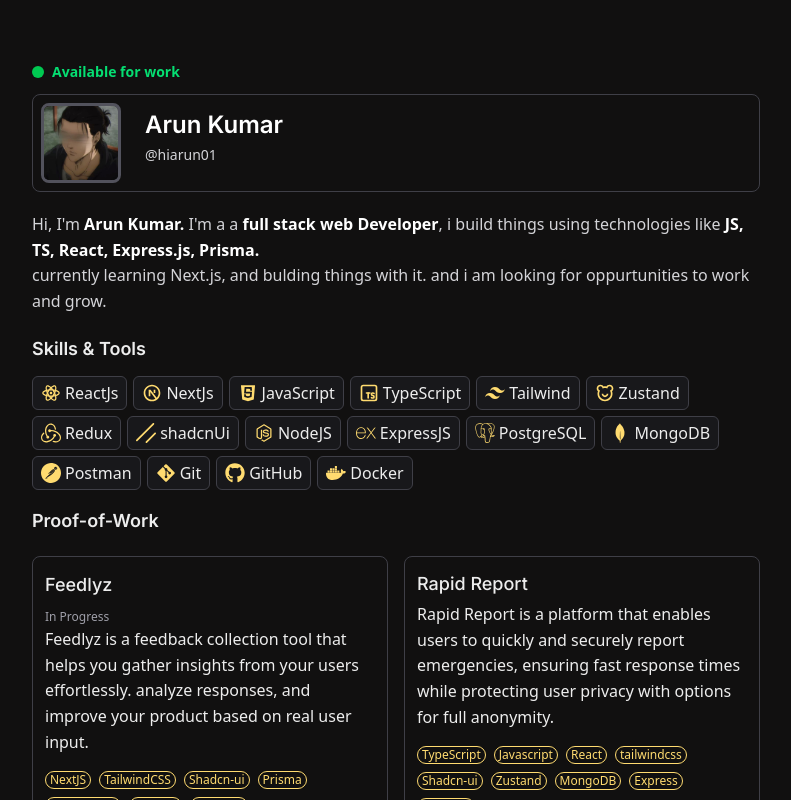
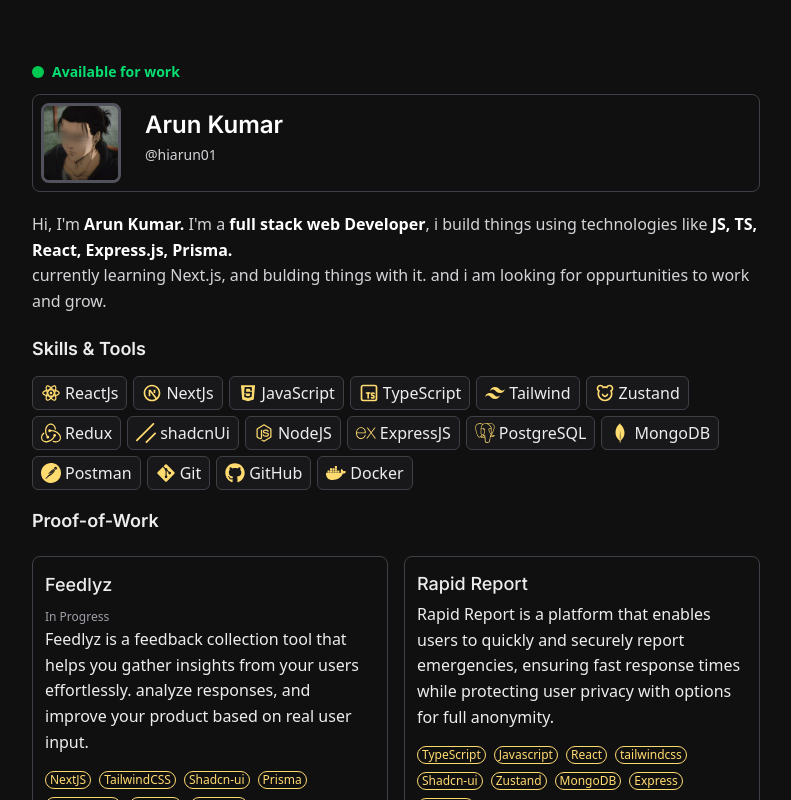
Before and after one commit to hiarun01/my-portfolio, a Next.js app: page / in a window 1280 px wide. Shown: the top 800 px of the page, without its empty margins (244-1035 px from the left). Built offline with nearby package versions, Linux system fonts and the light colour scheme.

Commit message:
fixe about text mistak

```diff
--- a/components/About.tsx
+++ b/components/About.tsx
@@ -94,7 +94,7 @@ export default function About() {
       <div className="mb-6">
         <p className="text-zinc-300  text-base leading-relaxed mb-2">
           Hi, I'm <span className="text-white font-bold"> Arun Kumar.</span> I'm
-          a a{" "}
+          a{" "}
           <span className="text-white font-bold">full stack web Developer</span>
           , i build things using technologies like{" "}
           <span className="text-white font-bold">
```
